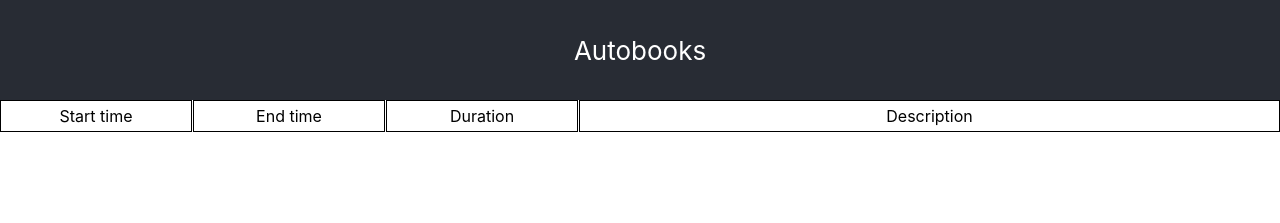
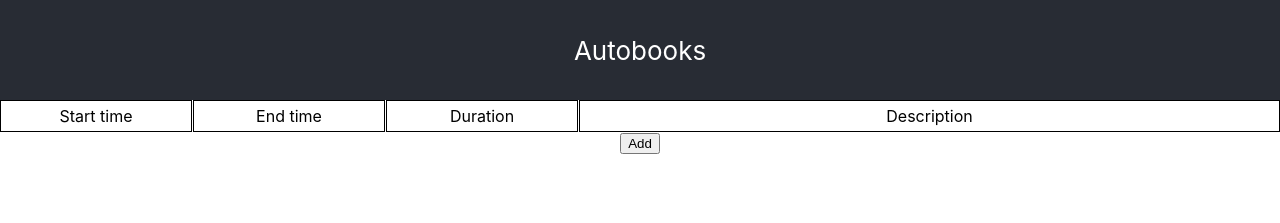
Before and after one commit to run-after/autobooks, a React (Create React App) app: page / in a window 1280 px wide. Shown: the top 223 px of the page. Built offline with nearby package versions, Linux system fonts and the light colour scheme.

Commit message:
Add ability to add blank task to tasks array

```diff
--- a/src/App.js
+++ b/src/App.js
@@ -1,9 +1,20 @@
 import './App.css';
 import { useState } from 'react';
+import taskFactory from './scripts/taskFactory';
 
 function App() {
 
   const [tasks, setTasks] = useState({ content: [] });
+
+  const addRow = (e) => {
+    e.target.disabled = true;
+    let tempTasks = tasks.content;
+    tempTasks.push(
+      taskFactory()
+    );
+
+    setTasks({ content: tempTasks });
+  };
 
 
   return (
@@ -19,6 +30,7 @@
         <div className='description'>Description</div>
         </div>
       </div>
+      <button className='add-btn' onClick={addRow}>Add</button>
     </div>
   );
 }
```
